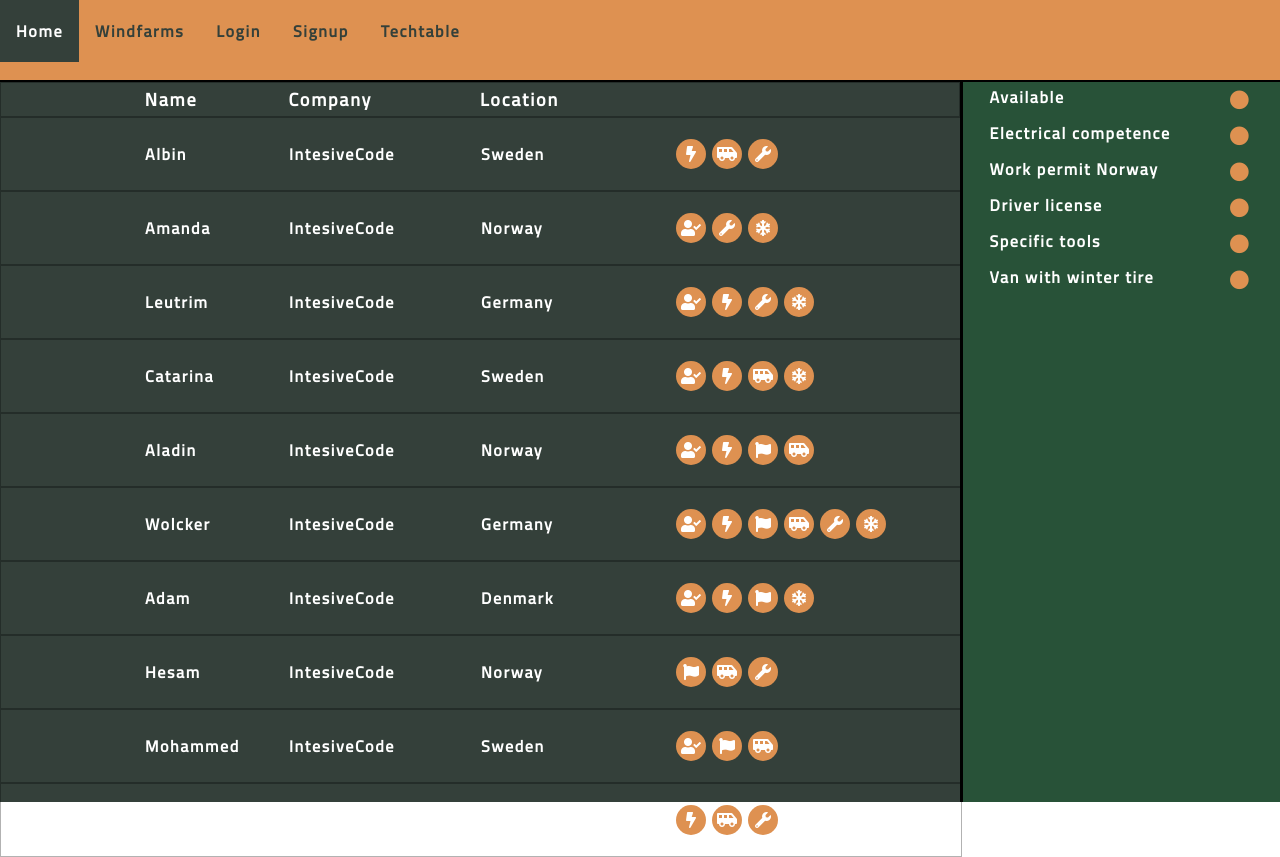
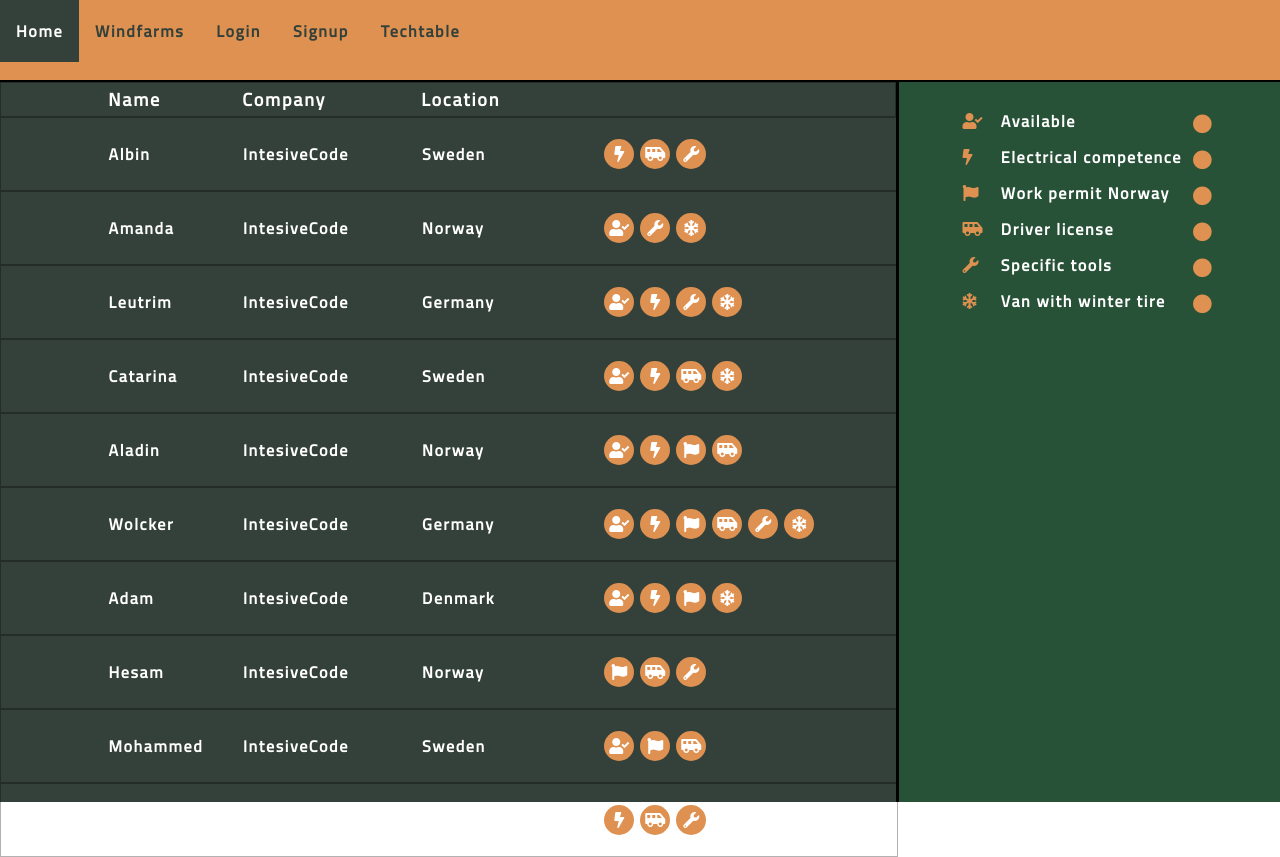
Before and after one commit to leantrim/windbooking-frontend, a React (Create React App) app: page /TechTable in a window 1280 px wide. Built offline with nearby package versions, Linux system fonts and the light colour scheme.

Commit message:
fixed filter icon

```diff
--- a/src/components/common/TableHeader.tsx
+++ b/src/components/common/TableHeader.tsx
@@ -24,10 +24,31 @@ function TabelHeader({ onFilter, columns, filterSchema }: Props) {
     else return label;
   };
 
+  const renderIcon = (label: string) => {
+    switch (label) {
+      case "Available":
+        return <i className="fas fa-user-check" />;
+      case "Electrical competence":
+        return <i className="fas fa-bolt"></i>;
+      case "Work permit Norway":
+        return <i className="fas fa-flag"></i>;
+      case "Driver license":
+        return <i className="fas fa-shuttle-van"></i>;
+      case "Van with winter tire":
+        return <i className="fas fa-snowflake"></i>;
+      case "Specific tools":
+        return <i className="fas fa-wrench"></i>;
+
+      default:
+        break;
+    }
+  };
+
   return (
     <div className="main-filter">
       {columns.map((column: Column) => (
         <>
+          <span className="filter-icon">{renderIcon(column.label)}</span>
           <span className="filter-path" key={column.path}>
             {renderLabel(column.label)}
           </span>
--- a/src/styles/TechTable.css
+++ b/src/styles/TechTable.css
@@ -5,14 +5,14 @@
 .tech-table {
   grid-column: 1;
   grid-row: 1;
-  width: 75vw;
+  width: 70vw;
   height: 90vh;
   background-color: #34403a;
 }
 
 .tech-filter {
   grid-column: 2;
-  width: 25vw;
+  width: 30vw;
   height: 90vh;
   background-color: #285238;
 }
@@ -34,7 +34,7 @@
 }
 
 .filler {
-  width: 15%;
+  width: 12%;
 }
 
 .tech-row-name {
@@ -49,7 +49,6 @@
   font-weight: bold;
   letter-spacing: 0.1em;
   color: #ffffff;
-
   width: 20%;
 }
 .tech-row-location {
@@ -61,25 +60,29 @@
 }
 
 .main-filter {
+  margin-top: 3vh;
   display: grid;
-  justify-content: space-around;
+  justify-content: center;
   color: #ffffff;
   font-weight: bold;
   letter-spacing: 0.1em;
 }
 
 .filter-path {
+  grid-column: 2;
+  width: 15vw;
+}
+
+.filter-icon {
   grid-column: 1;
+  color: #de9151;
+  width: 3vw;
 }
 
 .filter-button {
-  grid-column: 2;
+  grid-column: 3;
   color: #de9151;
   font-size: larger;
-}
-
-.filter-path {
-  grid-column: 1;
 }
 
 .icon-box {
```
Also changed, not shown: src/components/TechTable.tsx (+6 -6 lines).
